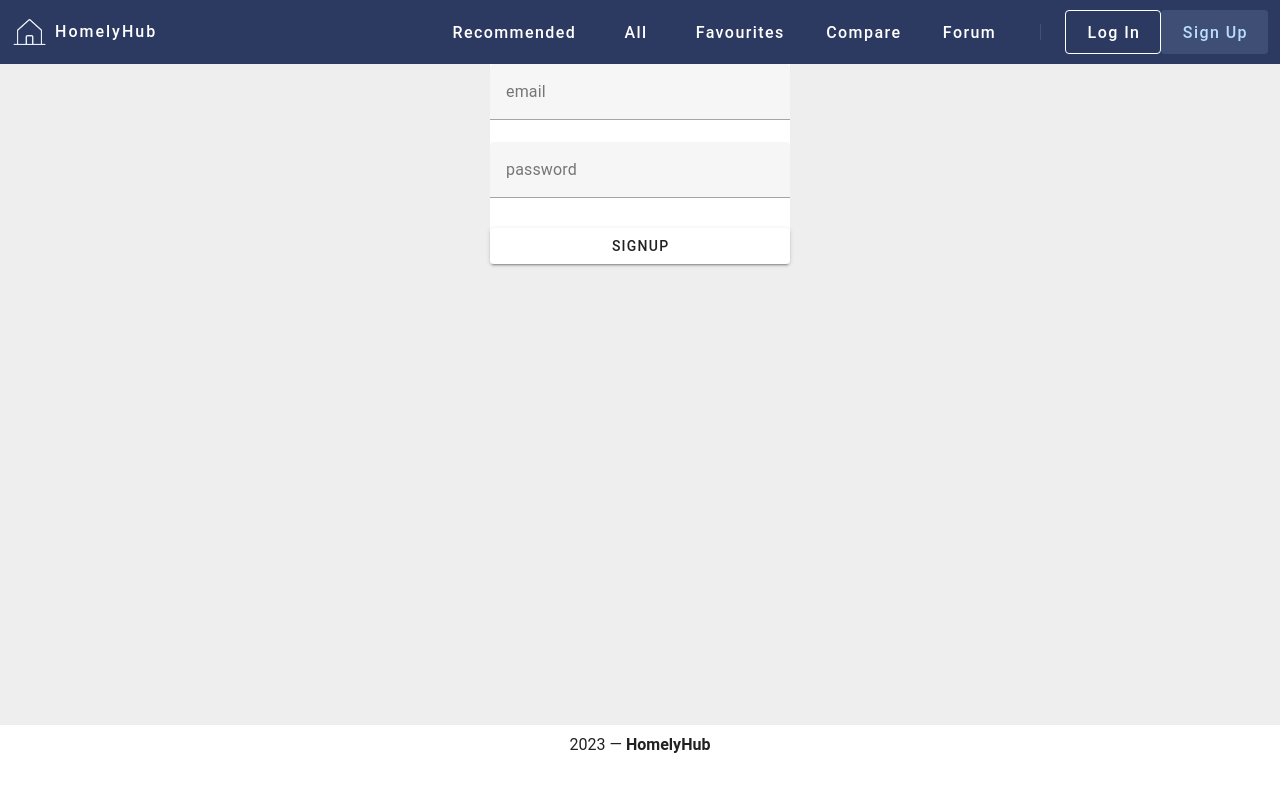
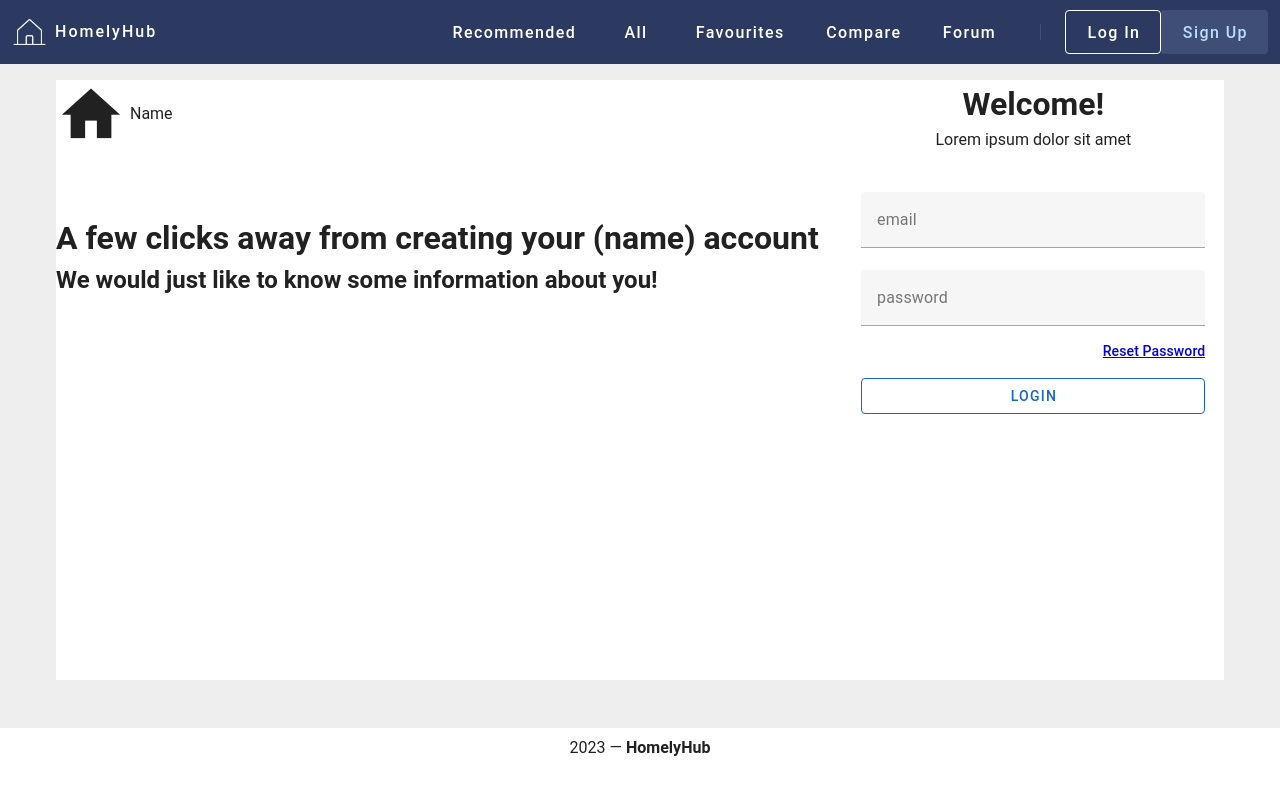
Before and after one commit to Lebarnon/sc2006-project, a Vue app: page /signup in a window 1280 px wide. Shown: the top 794 px of the page. Built offline with nearby package versions, Linux system fonts and the light colour scheme; no server answers.

Commit message:
added login and reset password

```diff
--- a/src/components/DetailCard.vue
+++ b/src/components/DetailCard.vue
@@ -2,7 +2,7 @@
     <div class="text-left">
         <p>
         <h1>
-            {{ data.address }}
+            {{ data.name }}
         </h1>
         </p>
     </div>
@@ -46,12 +46,12 @@
         <v-col cols="auto">
             <v-icon icon="mdi:mdi-bed">
             </v-icon>
-            {{ data.bed }}
+            {{ data.noOfRoom }}
         </v-col>
         <v-col cols="auto">
             <v-icon icon="mdi:mdi-bathtub">
             </v-icon>
-            {{ data.bathtub }}
+            {{ data.noOfToilet }}
         </v-col>
 
     </v-row>
@@ -67,7 +67,7 @@
                 Flat Type
             </p>
             <p>
-                {{ data.flatType }} Room
+                {{ data.flatType }}
             </p>
             <v-divider></v-divider>
         </v-col>
@@ -77,7 +77,7 @@
                 Flat Model
             </p>
             <p>
-                Model {{ data.flatModel }}
+                {{ data.flatModel }}
             </p>
             <v-divider></v-divider>
         </v-col>
@@ -87,7 +87,7 @@
                 Floor Size
             </p>
             <p>
-                {{ data.squareFeet }}
+                {{ data.floorSize }} sq ft
             </p>
             <v-divider></v-divider>
         </v-col>
@@ -99,7 +99,7 @@
                 Remaining Lease
             </p>
             <p>
-                {{ data.lease }}
+                {{ data.remainingLease }} Years
             </p>
             <v-divider></v-divider>
         </v-col>
@@ -109,7 +109,7 @@
                 Lease Commence Date
             </p>
             <p>
-                {{ data.leaseDate }}
+                {{ data.leaseCommencementDate.toDate().getFullYear() }}
             </p>
             <v-divider></v-divider>
         </v-col>
@@ -119,7 +119,7 @@
                 Storey Range
             </p>
             <p>
-                {{ data.lowerStoreyRange }} TO {{ data.upperStoreyRange }}
+                {{ data.storeyRange }}
             </p>
             <v-divider></v-divider>
         </v-col>
@@ -141,7 +141,7 @@
                 Street Name
             </p>
             <p>
-                {{ data.street }}
+                {{ data.streetName }}
             </p>
             <v-divider></v-divider>
         </v-col>
@@ -151,7 +151,7 @@
                 Price Per SqFt
             </p>
             <p>
-                {{ data.pricePerSquareFeet }}
+                {{ (data.price / data.floorSize).toFixed(2) }}
             </p>
             <v-divider></v-divider>
         </v-col>
@@ -178,22 +178,4 @@ import { ref, onMounted, defineProps } from 'vue';
 const isLoading = ref(true)
 const props = defineProps(["data"])
 
-const data = ref({
-    address: "13 Novena Terrace, Singapore 307909",
-    price: 590693,
-    bed: 4,
-    bathtub: 4,
-    description: "Lorem ipsum dolor sit amet",
-    flatType: 4,
-    flatModel: "A",
-    squareFeet: 5000,
-    lease: 78,
-    leaseDate: 2002,
-    lowerStoreyRange: 4,
-    upperStoreyRange: 6,
-    town: "Chai Chee",
-    street: "Chai Chee Avenue",
-    pricePerSquareFeet: 114,
-})
-
 </script>
--- a/src/router/index.js
+++ b/src/router/index.js
@@ -6,6 +6,7 @@ import CreateListing from '../views/CreateListing.vue'
 import Listings from '../views/Listings.vue'
 import Compare from "../views/Compare.vue"
 import Detail from "../views/Detail.vue"
+import ResetPassword from "../views/ResetPassword.vue"
 import { useUserStore } from '../stores/user'
 import { useSnackbarStore } from '../stores/snackbar'
 
@@ -49,6 +50,11 @@ const router = createRouter({
       path: "/compare",
       name: "compare",
       component: Compare,
+    },
+    {
+      path: "/resetPassword",
+      name: "resetPassword",
+      component: ResetPassword,
     }
   ]
 })
--- a/src/views/Login.vue
+++ b/src/views/Login.vue
@@ -1,32 +1,42 @@
 <template>
-    <v-sheet width="300" class="mx-auto">
-      <v-form @submit.prevent :disabled = userStore.isLoading>
-        <v-text-field
-          v-model="email"
-          label="email"
-        ></v-text-field>
-        <v-text-field
-          v-model="password"
-          label="password"
-        ></v-text-field>
-        <v-btn
-            type="submit"
-            block
-            class="mt-2"
-            :loading="userStore.isLoading"
-            :disabled="userStore.isLoading"
-            @click = "handleLogin()"
-        >
+  <v-container class="d-flex justify-content-center">
+  <v-sheet class="mx-auto" width="1200" height="600">
+    <v-row>
+      <v-col cols="auto">
+        <v-img cover width="600" height="600" src="https://picsum.photos/250"></v-img>
+      </v-col>
+      <v-col align-self="center">
+        <div class="text-center">
+          <v-icon size="70" icon="mdi:mdi-home"></v-icon>
+        </div>
+        <h1 class="text-center">
+          Welcome!
+        </h1>
+        <p class="text-center">
+          Lorem ipsum dolor sit amet
+        </p>
+        <v-form class="mt-10" @submit.prevent :disabled=userStore.isLoading>
+          <v-responsive class="mx-auto" max-width="344">
+            <v-text-field max-width="500" v-model="email" label="email"></v-text-field>
+            <v-text-field v-model="password" label="password"></v-text-field>
+            <p class="text-right text-subtitle-2 mt-n2">
+                <a href="/resetPassword">Reset Password</a>
+            </p>
+            <v-btn color="primary" variant="outlined" type="submit" block class="mt-4" :loading="userStore.isLoading"
+              :disabled="userStore.isLoading" @click="handleLogin()">
               Login
             </v-btn>
-
+          </v-responsive>
         </v-form>
+      </v-col>
+    </v-row>
   </v-sheet>
+  </v-container>
 </template>
 
 <script setup>
 import { ref } from 'vue';
-import {useUserStore} from '@/stores/user.js'
+import { useUserStore } from '@/stores/user.js'
 
 const email = ref("")
 const password = ref("")
@@ -35,7 +45,7 @@ const userStore = useUserStore()
 
 
 
-async function handleLogin(){
+async function handleLogin() {
   await userStore.signInWithEmail(email.value, password.value)
 }
 
--- /dev/null
+++ b/src/views/ResetPassword.vue
@@ -0,0 +1,53 @@
+<template>
+    <v-container class="d-flex justify-content-center">
+        <v-sheet class="mx-auto" width="1200" height="600">
+            <v-row>
+                <v-col cols="auto">
+                    <v-img cover width="600" height="600" src="https://picsum.photos/250"></v-img>
+                </v-col>
+                <v-col align-self="center">
+                    <div class="text-center">
+                        <v-icon size="70" icon="mdi:mdi-home"></v-icon>
+                    </div>
+                    <h1 class="text-center">
+                        Reset Password
+                    </h1>
+                    <p class="text-center">
+                        Lorem ipsum dolor sit amet
+                    </p>
+                    <v-form class="mt-10" @submit.prevent :disabled=userStore.isLoading>
+                        <v-responsive class="mx-auto" max-width="344">
+                            <v-text-field max-width="500" v-model="email" label="email"></v-text-field>
+                            <v-btn color="primary" variant="outlined" type="submit" block class="mt-4"
+                                :loading="userStore.isLoading" :disabled="userStore.isLoading" @click="handleLogin()">
+                                <!-- // TODO: Change button above to send the email instead-->
+                                Send Email
+                            </v-btn>
+                        </v-responsive>
+                    </v-form>
+                    <p class="d-flex justify-center text-subtitle-2 mt-16">
+                        <a href="/Login">Return To Login</a>
+                    </p>
+                </v-col>
+            </v-row>
+        </v-sheet>
+    </v-container>
+</template>
+
+<script setup>
+import { ref } from 'vue';
+import { useUserStore } from '@/stores/user.js'
+
+const email = ref("")
+const password = ref("")
+
+const userStore = useUserStore()
+
+
+
+async function handleLogin() {
+    await userStore.signInWithEmail(email.value, password.value)
+}
+
+
+</script>
--- a/src/views/Signup.vue
+++ b/src/views/Signup.vue
@@ -1,18 +1,41 @@
 <template>
-    <v-sheet width="300" class="mx-auto">
-      <v-form validate-on="submit" @submit.prevent="userStore.signUp(userInfo)">
-        <v-text-field
-          v-model="userInfo.email"
-          label="email"
-        ></v-text-field>
-        <v-text-field
-          v-model="userInfo.password"
-          label="password"
-        ></v-text-field>
-        <v-btn type="submit" block class="mt-2">Signup</v-btn>
-      </v-form>
-    </v-sheet>
-  </template>
+  <v-container class="d-flex justify-content-center">
+  <v-sheet class="mx-auto" width="1200" height="600">
+    <v-row>
+      <v-col cols="auto">
+        <v-icon size="70" icon="mdi:mdi-home"></v-icon> Name
+        <h1 class="mt-16">
+            A few clicks away from creating your (name) account
+        </h1>
+        <h2>
+          We would just like to know some information about you!
+        </h2>
+      </v-col>
+      <v-col align-self="center">
+        <h1 class="text-center">
+          Welcome!
+        </h1>
+        <p class="text-center">
+          Lorem ipsum dolor sit amet
+        </p>
+        <v-form class="mt-10" @submit.prevent :disabled=userStore.isLoading>
+          <v-responsive class="mx-auto" max-width="344">
+            <v-text-field max-width="500" v-model="email" label="email"></v-text-field>
+            <v-text-field v-model="password" label="password"></v-text-field>
+            <p class="text-right text-subtitle-2 mt-n2">
+                <a href="/resetPassword">Reset Password</a>
+            </p>
+            <v-btn color="primary" variant="outlined" type="submit" block class="mt-4" :loading="userStore.isLoading"
+              :disabled="userStore.isLoading" @click="handleLogin()">
+              Login
+            </v-btn>
+          </v-responsive>
+        </v-form>
+      </v-col>
+    </v-row>
+  </v-sheet>
+  </v-container>
+</template>
 
 <script setup>
 import { ref } from 'vue';
```
Also changed, not shown: src/components/SimplifiedCardDetail.vue (indentation only), 1 other file (tests, documents, lock files or other folders). Lines whose indentation alone changed are shown as unchanged.
